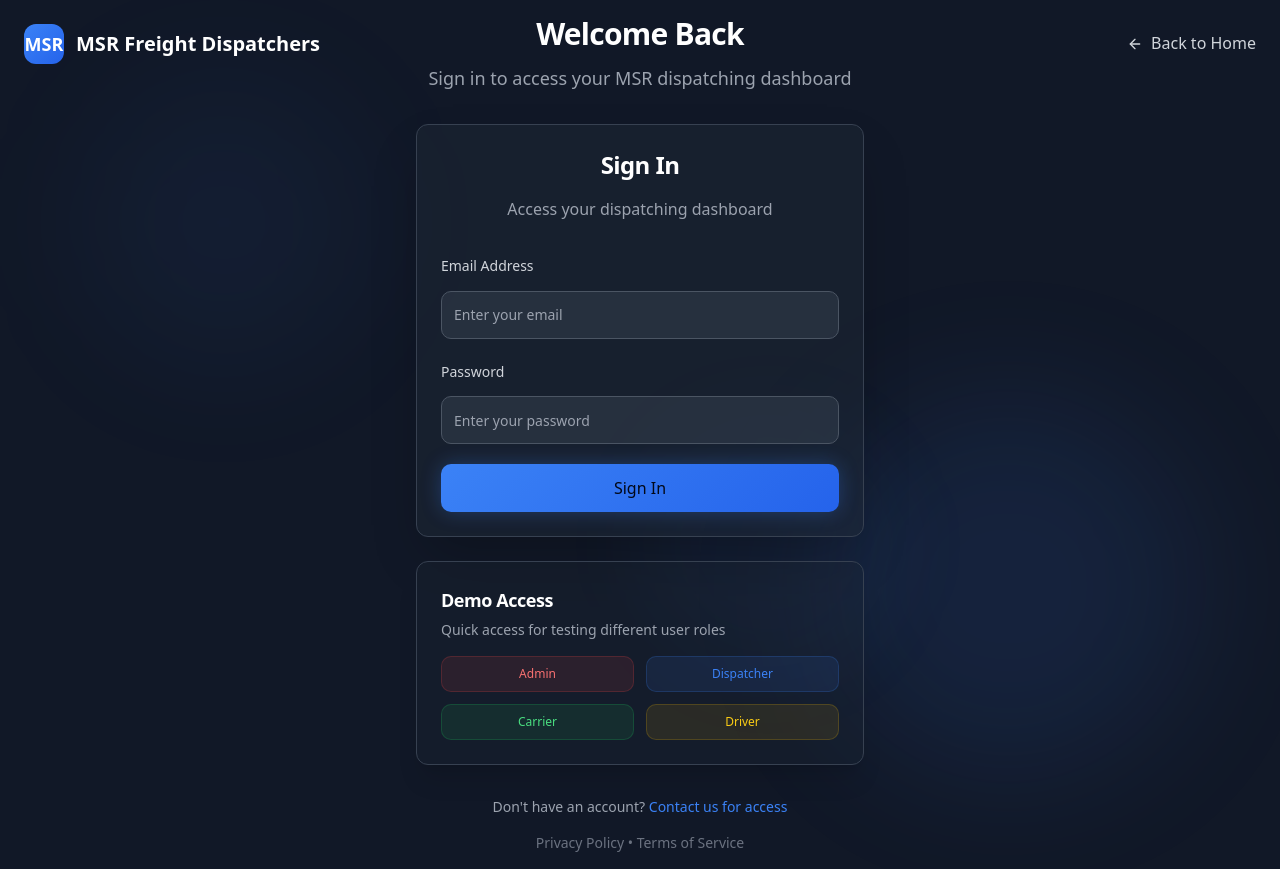
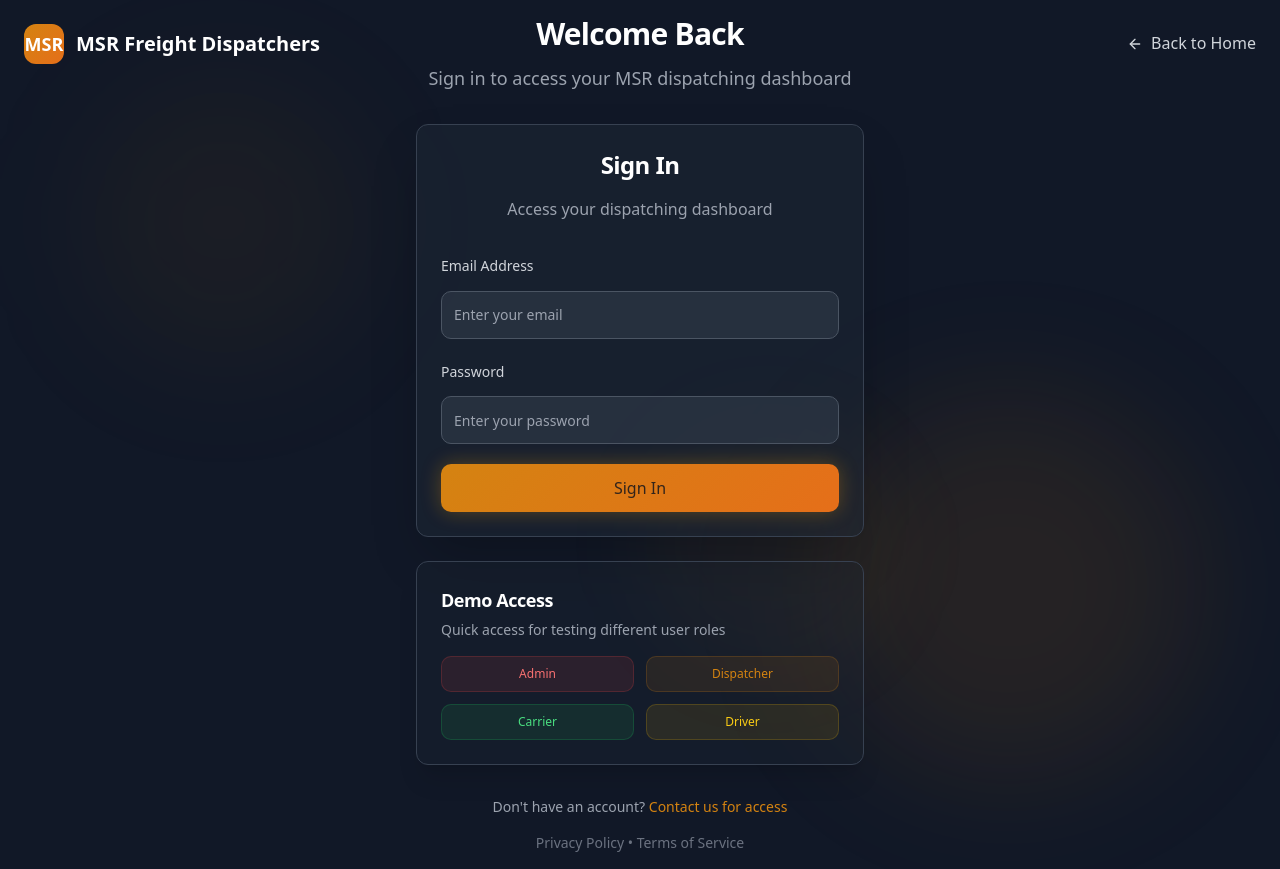
Before and after one commit to sharat422/freight-flow-pilot-msr, a React (Vite) app: page /login in a window 1280 px wide. Built offline with nearby package versions, Linux system fonts and the light colour scheme.

Commit message:
Update colors to vintage theme
Updated color scheme and truck image to match the vintage theme.

```diff
--- a/src/components/home/HeroSection.tsx
+++ b/src/components/home/HeroSection.tsx
@@ -16,47 +16,47 @@ export default function HeroSection() {
   };
 
   return (
-    <section id="home" className="pt-16 min-h-screen flex items-center bg-gradient-to-br from-slate-50 via-blue-50 to-indigo-50 relative overflow-hidden">
+    <section id="home" className="pt-16 min-h-screen flex items-center bg-gradient-to-br from-amber-50 via-orange-50 to-red-50 relative overflow-hidden">
         <div className="absolute inset-0">
-          <div className="absolute top-20 left-20 w-72 h-72 bg-blue-400/10 rounded-full blur-3xl animate-float"></div>
-          <div className="absolute bottom-20 right-20 w-96 h-96 bg-indigo-400/10 rounded-full blur-3xl animate-float" style={{ animationDelay: '1s' }}></div>
+          <div className="absolute top-20 left-20 w-72 h-72 bg-amber-400/10 rounded-full blur-3xl animate-float"></div>
+          <div className="absolute bottom-20 right-20 w-96 h-96 bg-orange-400/10 rounded-full blur-3xl animate-float" style={{ animationDelay: '1s' }}></div>
         </div>
 
         <div className="max-w-7xl mx-auto px-4 sm:px-6 lg:px-8 py-20 relative z-10">
           <div className="grid grid-cols-1 lg:grid-cols-2 gap-12 items-center">
             <div className="space-y-8">
-              <div className="inline-flex items-center px-4 py-2 bg-blue-100 text-blue-800 rounded-full text-sm font-medium">
+              <div className="inline-flex items-center px-4 py-2 bg-amber-100 text-amber-800 rounded-full text-sm font-medium">
                 🚛 #1 Rated Freight Dispatch Service
               </div>
 
               <div className="space-y-6">
-                <h1 className="text-4xl md:text-6xl font-bold leading-tight">
+                <h1 className="text-4xl md:text-6xl font-bold leading-tight text-amber-900">
                   Maximize Your Trucking Profits With Expert Dispatch Services
                 </h1>
-                <p className="text-xl text-foreground leading-relaxed">
+                <p className="text-xl text-amber-800 leading-relaxed">
                   MSR Freight Dispatch helps owner-operators and small fleets earn 15-20% more per mile through our premium load network, expert rate negotiation, and 24/7 dispatch support. Focus on driving while we handle the business side of trucking.
                 </p>
-                <div className="bg-muted/50 rounded-lg p-6 space-y-4">
-                  <h3 className="font-semibold text-lg">Why Choose MSR Dispatch:</h3>
-                  <ul className="space-y-2 text-foreground">
+                <div className="bg-amber-100/50 rounded-lg p-6 space-y-4">
+                  <h3 className="font-semibold text-lg text-amber-900">Why Choose MSR Dispatch:</h3>
+                  <ul className="space-y-2 text-amber-800">
                     <li className="flex items-center">
-                      <TruckIcon className="h-5 w-5 text-red-500 mr-2 flex-shrink-0" />
+                      <TruckIcon className="h-5 w-5 text-red-600 mr-2 flex-shrink-0" />
                       <strong>Higher paying loads:</strong> Average 15-20% better rates than industry standards
                     </li>
                     <li className="flex items-center">
-                      <TruckIcon className="h-5 w-5 text-red-500 mr-2 flex-shrink-0" />
+                      <TruckIcon className="h-5 w-5 text-red-600 mr-2 flex-shrink-0" />
                       <strong>Zero deadhead guarantee:</strong> We plan routes to keep you loaded both ways
                     </li>
                     <li className="flex items-center">
-                      <TruckIcon className="h-5 w-5 text-red-500 mr-2 flex-shrink-0" />
+                      <TruckIcon className="h-5 w-5 text-red-600 mr-2 flex-shrink-0" />
                       <strong>24/7 dedicated dispatcher:</strong> Same person handles all your loads
                     </li>
                     <li className="flex items-center">
-                      <TruckIcon className="h-5 w-5 text-red-500 mr-2 flex-shrink-0" />
+                      <TruckIcon className="h-5 w-5 text-red-600 mr-2 flex-shrink-0" />
                       <strong>Complete paperwork handling:</strong> We manage all documents and invoicing
                     </li>
                     <li className="flex items-center">
-                      <TruckIcon className="h-5 w-5 text-red-500 mr-2 flex-shrink-0" />
+                      <TruckIcon className="h-5 w-5 text-red-600 mr-2 flex-shrink-0" />
                       <strong>Payment assurance:</strong> We follow up on all invoices until paid
                     </li>
                   </ul>
@@ -67,35 +67,35 @@ export default function HeroSection() {
                 <Button
                   onClick={() => scrollToSection('contact')}
                   size="lg"
-                  className="text-lg px-8 py-6 shadow-lg hover:shadow-xl transition-all bg-gradient-to-r from-blue-600 to-blue-700"
+                  className="text-lg px-8 py-6 shadow-lg hover:shadow-xl transition-all bg-gradient-to-r from-amber-600 to-orange-700 hover:from-amber-700 hover:to-orange-800"
                 >
                   Get a Free Dispatch Consultation
                   <ArrowRight className="ml-2 h-5 w-5" />
                 </Button>
               </div>
 
-              <div className="flex flex-wrap items-center gap-6 text-sm text-foreground">
+              <div className="flex flex-wrap items-center gap-6 text-sm text-amber-800">
                 <div className="flex items-center">
-                  <Truck className="h-5 w-5 text-green-500 mr-2" />
+                  <Truck className="h-5 w-5 text-green-600 mr-2" />
                   Average 15-20% higher rates
                 </div>
                 <div className="flex items-center">
-                  <Truck className="h-5 w-5 text-green-500 mr-2" />
+                  <Truck className="h-5 w-5 text-green-600 mr-2" />
                   24/7 Dispatch Support
                 </div>
                 <div className="flex items-center">
-                  <Truck className="h-5 w-5 text-green-500 mr-2" />
+                  <Truck className="h-5 w-5 text-green-600 mr-2" />
                   Zero Deadhead Guarantee
                 </div>
               </div>
             </div>
 
             <div className="relative">
-              <div className="absolute inset-0 bg-gradient-primary rounded-3xl blur-3xl opacity-20 animate-pulse"></div>
+              <div className="absolute inset-0 bg-gradient-to-r from-amber-400 to-orange-500 rounded-3xl blur-3xl opacity-20 animate-pulse"></div>
               <img
-                src="https://images.unsplash.com/photo-1601584115197-04ecc0da31d7?ixlib=rb-4.0.3&auto=format&fit=crop&w=800&q=80"
-                alt="Truck driver using MSR dispatch services for higher profits"
-                className="relative rounded-3xl shadow-2xl w-full h-auto"
+                src="https://images.unsplash.com/photo-1466721591366-2d5fba72006d?ixlib=rb-4.0.3&auto=format&fit=crop&w=800&q=80"
+                alt="Vintage trucking scene with classic semi truck"
+                className="relative rounded-3xl shadow-2xl w-full h-auto sepia filter contrast-125 brightness-110"
               />
             </div>
           </div>
--- a/src/index.css
+++ b/src/index.css
@@ -1,39 +1,38 @@
-
 @tailwind base;
 @tailwind components;
 @tailwind utilities;
 
-/* MSR Freight Dispatchers Design System */
+/* MSR Freight Dispatchers Design System - Vintage Theme */
 
 @layer base {
   :root {
     --background: 0 0% 100%;
-    --foreground: 222.2 84% 4.9%;
+    --foreground: 25 30% 15%;
 
     --card: 0 0% 100%;
-    --card-foreground: 222.2 84% 4.9%;
+    --card-foreground: 25 30% 15%;
 
     --popover: 0 0% 100%;
-    --popover-foreground: 222.2 84% 4.9%;
+    --popover-foreground: 25 30% 15%;
 
-    --primary: 217.2 91.2% 59.8%;
-    --primary-foreground: 222.2 84% 4.9%;
+    --primary: 35 85% 45%;
+    --primary-foreground: 25 30% 15%;
 
-    --secondary: 210 40% 96.1%;
-    --secondary-foreground: 222.2 47.4% 11.2%;
+    --secondary: 40 30% 90%;
+    --secondary-foreground: 25 30% 15%;
 
-    --muted: 217.2 32.6% 97.5%;
-    --muted-foreground: 215 16.3% 46.9%;
+    --muted: 40 20% 95%;
+    --muted-foreground: 25 15% 45%;
 
-    --accent: 217.2 32.6% 95.5%;
-    --accent-foreground: 222.2 47.4% 11.2%;
+    --accent: 35 50% 85%;
+    --accent-foreground: 25 30% 15%;
 
     --destructive: 0 72.22% 50.59%;
     --destructive-foreground: 210 40% 98%;
 
-    --border: 217.2 32.6% 91%;
-    --input: 217.2 32.6% 91%;
-    --ring: 217.2 91.2% 59.8%;
+    --border: 40 20% 85%;
+    --input: 40 20% 85%;
+    --ring: 35 85% 45%;
 
     --radius: 0.75rem;
 
@@ -41,57 +40,57 @@
     --warning: 47.9 95.8% 53.1%;
     --info: 204.4 84.8% 51.4%;
 
-    --sidebar-background: 222.2 84% 4.9%;
-    --sidebar-foreground: 210 40% 98%;
-    --sidebar-primary: 217.2 91.2% 59.8%;
-    --sidebar-primary-foreground: 222.2 84% 4.9%;
-    --sidebar-accent: 217.2 32.6% 17.5%;
-    --sidebar-accent-foreground: 210 40% 98%;
-    --sidebar-border: 217.2 32.6% 17.5%;
-    --sidebar-ring: 217.2 91.2% 59.8%;
+    --sidebar-background: 25 30% 15%;
+    --sidebar-foreground: 40 30% 95%;
+    --sidebar-primary: 35 85% 45%;
+    --sidebar-primary-foreground: 25 30% 15%;
+    --sidebar-accent: 40 20% 25%;
+    --sidebar-accent-foreground: 40 30% 95%;
+    --sidebar-border: 40 20% 25%;
+    --sidebar-ring: 35 85% 45%;
 
-    /* Custom gradient variables */
-    --gradient-primary: linear-gradient(135deg, hsl(217.2 91.2% 59.8%) 0%, hsl(221.2 83.2% 53.3%) 100%);
-    --gradient-secondary: linear-gradient(135deg, hsl(210 40% 96.1%) 0%, hsl(217.2 32.6% 95.5%) 100%);
+    /* Vintage gradient variables */
+    --gradient-primary: linear-gradient(135deg, hsl(35 85% 45%) 0%, hsl(25 80% 50%) 100%);
+    --gradient-secondary: linear-gradient(135deg, hsl(40 30% 90%) 0%, hsl(35 50% 85%) 100%);
   }
 
   .dark {
-    --background: 222.2 84% 4.9%;
-    --foreground: 210 40% 98%;
+    --background: 25 30% 8%;
+    --foreground: 40 30% 95%;
 
-    --card: 222.2 84% 4.9%;
-    --card-foreground: 210 40% 98%;
+    --card: 25 30% 8%;
+    --card-foreground: 40 30% 95%;
 
-    --popover: 222.2 84% 4.9%;
-    --popover-foreground: 210 40% 98%;
+    --popover: 25 30% 8%;
+    --popover-foreground: 40 30% 95%;
 
-    --primary: 217.2 91.2% 59.8%;
-    --primary-foreground: 222.2 84% 4.9%;
+    --primary: 35 85% 45%;
+    --primary-foreground: 25 30% 8%;
 
-    --secondary: 217.2 32.6% 17.5%;
-    --secondary-foreground: 210 40% 98%;
+    --secondary: 40 20% 15%;
+    --secondary-foreground: 40 30% 95%;
 
-    --muted: 217.2 32.6% 17.5%;
-    --muted-foreground: 215 16.3% 65.9%;
+    --muted: 40 20% 15%;
+    --muted-foreground: 40 15% 65%;
 
-    --accent: 217.2 32.6% 17.5%;
-    --accent-foreground: 210 40% 98%;
+    --accent: 40 20% 15%;
+    --accent-foreground: 40 30% 95%;
 
     --destructive: 0 62.8% 30.6%;
     --destructive-foreground: 210 40% 98%;
 
-    --border: 217.2 32.6% 17.5%;
-    --input: 217.2 32.6% 17.5%;
-    --ring: 217.2 91.2% 59.8%;
+    --border: 40 20% 15%;
+    --input: 40 20% 15%;
+    --ring: 35 85% 45%;
 
-    --sidebar-background: 222.2 84% 4.9%;
-    --sidebar-foreground: 210 40% 98%;
-    --sidebar-primary: 217.2 91.2% 59.8%;
-    --sidebar-primary-foreground: 222.2 84% 4.9%;
-    --sidebar-accent: 217.2 32.6% 17.5%;
-    --sidebar-accent-foreground: 210 40% 98%;
-    --sidebar-border: 217.2 32.6% 17.5%;
-    --sidebar-ring: 217.2 91.2% 59.8%;
+    --sidebar-background: 25 30% 8%;
+    --sidebar-foreground: 40 30% 95%;
+    --sidebar-primary: 35 85% 45%;
+    --sidebar-primary-foreground: 25 30% 8%;
+    --sidebar-accent: 40 20% 15%;
+    --sidebar-accent-foreground: 40 30% 95%;
+    --sidebar-border: 40 20% 15%;
+    --sidebar-ring: 35 85% 45%;
   }
 }
 
@@ -166,7 +165,7 @@
 
   .button-glow {
     @apply relative overflow-hidden;
-    box-shadow: 0 0 20px rgba(59, 130, 246, 0.3);
+    box-shadow: 0 0 20px rgba(245, 158, 11, 0.3);
   }
 
   .button-glow::before {
@@ -181,7 +180,7 @@
   }
 
   .button-glow:hover {
-    box-shadow: 0 0 30px rgba(59, 130, 246, 0.5);
+    box-shadow: 0 0 30px rgba(245, 158, 11, 0.5);
   }
 }
 
```
Also changed, not shown: src/components/home/CTASection.tsx (+19 -23 lines).
